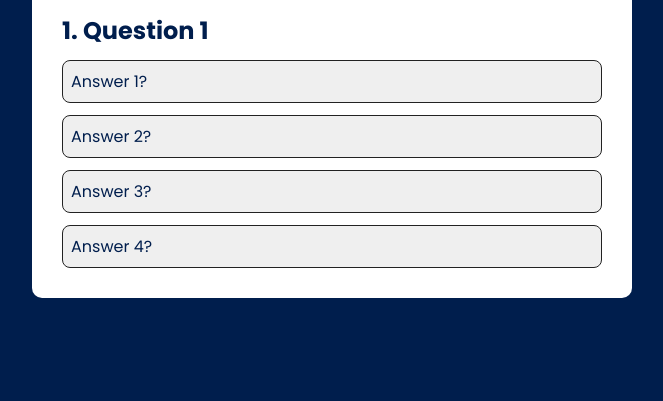
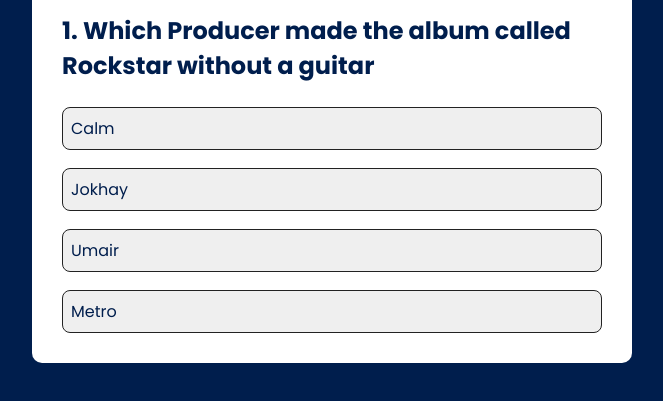
Before and after one commit to ArafatMridul/javascript-projects, a plain HTML site: page Project_3/index.html in a window 1280 px wide. Shown: the part 173-574 px from the top of the page, without its empty margins (308-971 px from the left). Drawn offline with Linux system fonts and the light colour scheme.

Commit message:
improve readability

```diff
--- a/Project_3/app.js
+++ b/Project_3/app.js
@@ -1,128 +1,127 @@
 const questions = [
     {
-        question: "Question 1",
+        question: "Which Producer made the album called Rockstar without a guitar",
         answers: [
-            { text:"Answer 1?", correct: "false"},
-            { text:"Answer 2?", correct: "false"},
-            { text:"Answer 3?", correct: "true"},
-            { text:"Answer 4?", correct: "false"},
+            { text:"Calm", correct: "false"},
+            { text:"Jokhay", correct: "false"},
+            { text:"Umair", correct: "true"},
+            { text:"Metro", correct: "false"},
         ]
     },
     {
-        question: "Question 2",
+        question: "Which is the debut album of Juice WRLD?",
         answers: [
-            { text:"Answer 1?", correct: "true"},
-            { text:"Answer 2?", correct: "false"},
-            { text:"Answer 3?", correct: "false"},
-            { text:"Answer 4?", correct: "false"},
+            { text:"Goodbye & Good Riddance", correct: "true"},
+            { text:"Chasing Demons", correct: "false"},
+            { text:"Death race for Love", correct: "false"},
+            { text:"Legends never die", correct: "false"},
         ]
     },
     {
-        question: "Question 3",
+        question: "Valorant best skin for vandal?",
         answers: [
-            { text:"Answer 1?", correct: "false"},
-            { text:"Answer 2?", correct: "true"},
-            { text:"Answer 3?", correct: "false"},
-            { text:"Answer 4?", correct: "false"},
+            { text:"Oni", correct: "false"},
+            { text:"Prime", correct: "true"},
+            { text:"Prelude to chaos", correct: "false"},
+            { text:"Araxys", correct: "false"},
         ]
     },
     {
-        question: "Question 4",
+        question: "Valorant best skin for Phantom?",
         answers: [
-            { text:"Answer 1?", correct: "false"},
-            { text:"Answer 2?", correct: "false"},
-            { text:"Answer 3?", correct: "false"},
-            { text:"Answer 4?", correct: "true"},
+            { text:"Neo Frontier", correct: "false"},
+            { text:"Prime", correct: "false"},
+            { text:"Oni", correct: "false"},
+            { text:"Recon", correct: "true"},
         ]
     },
 ];
 
 const questionTitle = document.querySelector(".question-title");
-const answerBtnsSection = document.querySelector(".answer-buttons");
+const optionContainer = document.querySelector(".answer-buttons");
+const optionBtns = document.querySelectorAll(".btn");
 const nextBtn = document.querySelector(".next-btn");
 
-let questionIndex = 0;
+let currIndex = 0;
 let score = 0;
 
+function showQuestions() {
+    reserState();
+    const currQuestion = questions[currIndex];
+    questionTitle.innerHTML = `${currIndex+1}. ${currQuestion.question}`;
+
+    currQuestion.answers.forEach((answer) => {
+        let optionBtn = document.createElement("button");
+        optionBtn.classList.add("btn");
+        optionBtn.innerText = answer.text;
+        optionContainer.appendChild(optionBtn);
+
+        if(answer.correct) {
+            optionBtn.dataset.correct = answer.correct;
+        }
+
+        optionBtn.addEventListener("click", checkAns);
+    })
+}
+
+function checkAns(e) {
+    const clickedOption = e.target;
+    const isCorrect = clickedOption.dataset.correct === "true";
+    if(isCorrect) {
+        clickedOption.classList.add("correct");
+        score++;
+    } else {
+        clickedOption.classList.add("incorrect");
+    }
+
+    Array.from(optionContainer.children).forEach((optBtn) => {
+        if(optBtn.dataset.correct === "true") {
+            optBtn.classList.add("correct");
+        }
+        optBtn.disabled = true;
+    });
+
+    nextBtn.style.display = "block";
+    nextBtn.addEventListener("click", nextQuestion);
+}
+
+function showScore() {
+    questionTitle.innerHTML = `You scored ${score} out of ${questions.length}!`;
+
+    nextBtn.innerText = "Play Again";
+}
+
+function handleNextQuestion() {
+    reserState();
+    currIndex++;
+    if(currIndex < questions.length) {
+        showQuestions();
+    } else {
+        showScore();
+    }
+}
+
+function nextQuestion() {
+    if(currIndex < questions.length) {
+        handleNextQuestion();
+    } else {
+        startQuiz();
+    }
+}
+
+function reserState() {
+    while(optionContainer.firstChild) {
+        optionContainer.removeChild(optionContainer.firstChild);
+    }
+}
 
 function startQuiz() {
-    questionIndex = 0;
+    currIndex = 0;
     score = 0;
 
     nextBtn.innerText = "Next";
     showQuestions();
 }
 
-function resetAns() {
-    nextBtn.style.display = "none";
-    while(answerBtnsSection.firstChild) {
-        answerBtnsSection.removeChild(answerBtnsSection.firstChild);
-    }
-}
-
-function showQuestions() {
-    resetAns();
-    let currentQuestion = questions[questionIndex];
-    questionTitle.innerText = `${questionIndex+1}. ${currentQuestion.question}`;
-
-    currentQuestion.answers.forEach((ans) => {
-        let answerText = document.createElement("button");
-        answerText.classList.add("btn");
-        if(ans.correct) {
-            answerText.dataset.correct = ans.correct;
-        }
-        console.log(answerText);
-        answerText.innerText = ans.text;
-        answerBtnsSection.appendChild(answerText);
-
-        answerText.addEventListener("click", showAnswer)
-    })
-}
-
-function showAnswer(e) {
-        const selectedBtn = e.target;
-        const isCorrect = selectedBtn.dataset.correct === "true";
-
-        if(isCorrect) {
-            selectedBtn.classList.add("correct");
-            score++;
-        } else {
-            selectedBtn.classList.add("incorrect");
-        }
-
-        Array.from(answerBtnsSection.children).forEach((button) => {
-            if(button.dataset.correct === "true") {
-                button.classList.add("correct");
-            }
-            button.disabled = true;
-        })
-        nextBtn.style.display = "block";
-    }
-
-function handleNext() {
-    questionIndex++;
-
-    if(questionIndex < questions.length) {
-        showQuestions();
-    } else {
-        showScore();
-    }
-}
-
-function showScore() {
-    resetAns();
-    questionTitle.innerHTML = `you scored ${score} out of ${questions.length}!`;
-
-    nextBtn.style.display = "block";
-    nextBtn.innerText = "Play Again";
-}
-
-nextBtn.addEventListener("click", () => {
-    if(questionIndex < questions.length) {
-        handleNext();
-    } else {
-        startQuiz();
-    }
-})
 
 startQuiz();
--- a/Project_3/style.css
+++ b/Project_3/style.css
@@ -67,7 +67,7 @@ body {
 
 .quiz-section {
     display: grid;
-    gap: 12px;
+    gap: 24px;
 }
 
 .quiz-section h2 {
@@ -76,7 +76,7 @@ body {
 
 .answer-buttons {
     display: grid;
-    gap: 12px;
+    gap: 18px;
 }
 
 .btn {
@@ -92,7 +92,7 @@ body {
 }
 
 .btn:hover:not(:disabled) {
-    background-color: #000;
+    background-color: #001e4d;
     color: #fff;
 }
 
```
